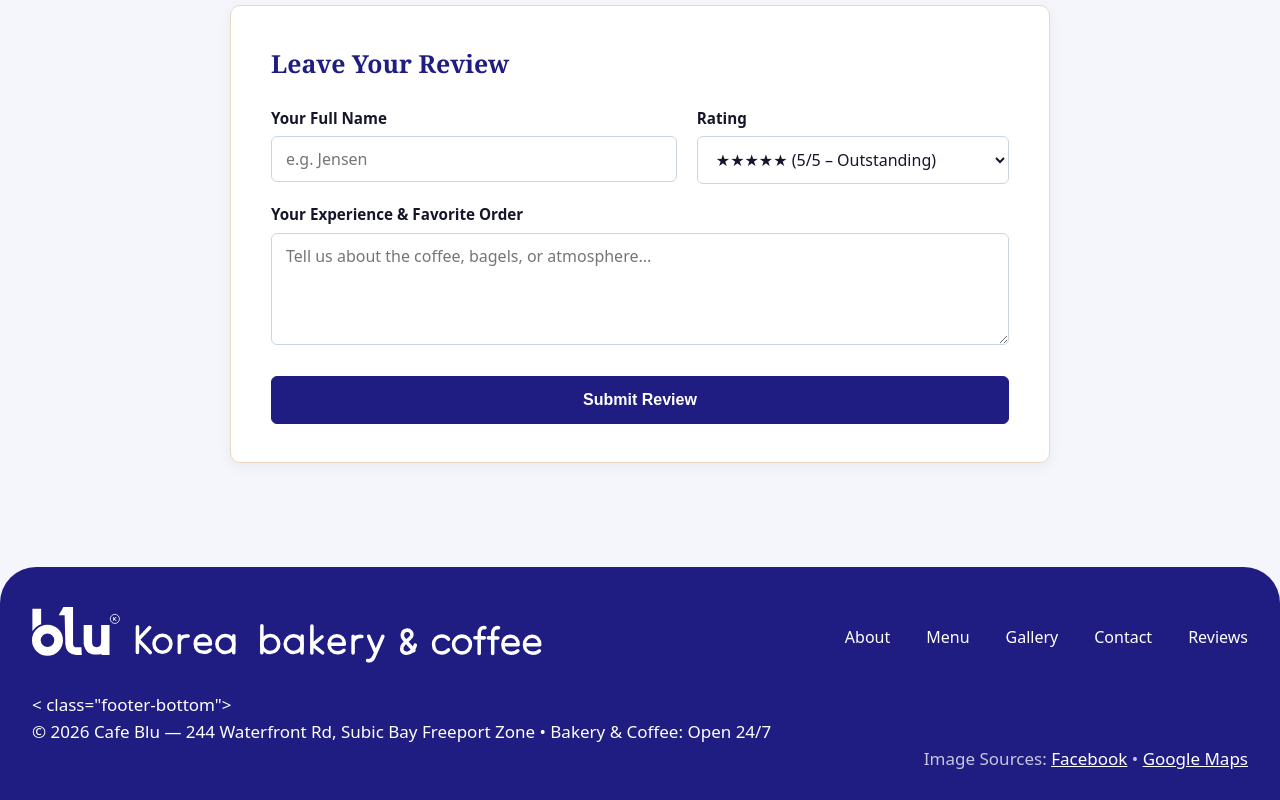
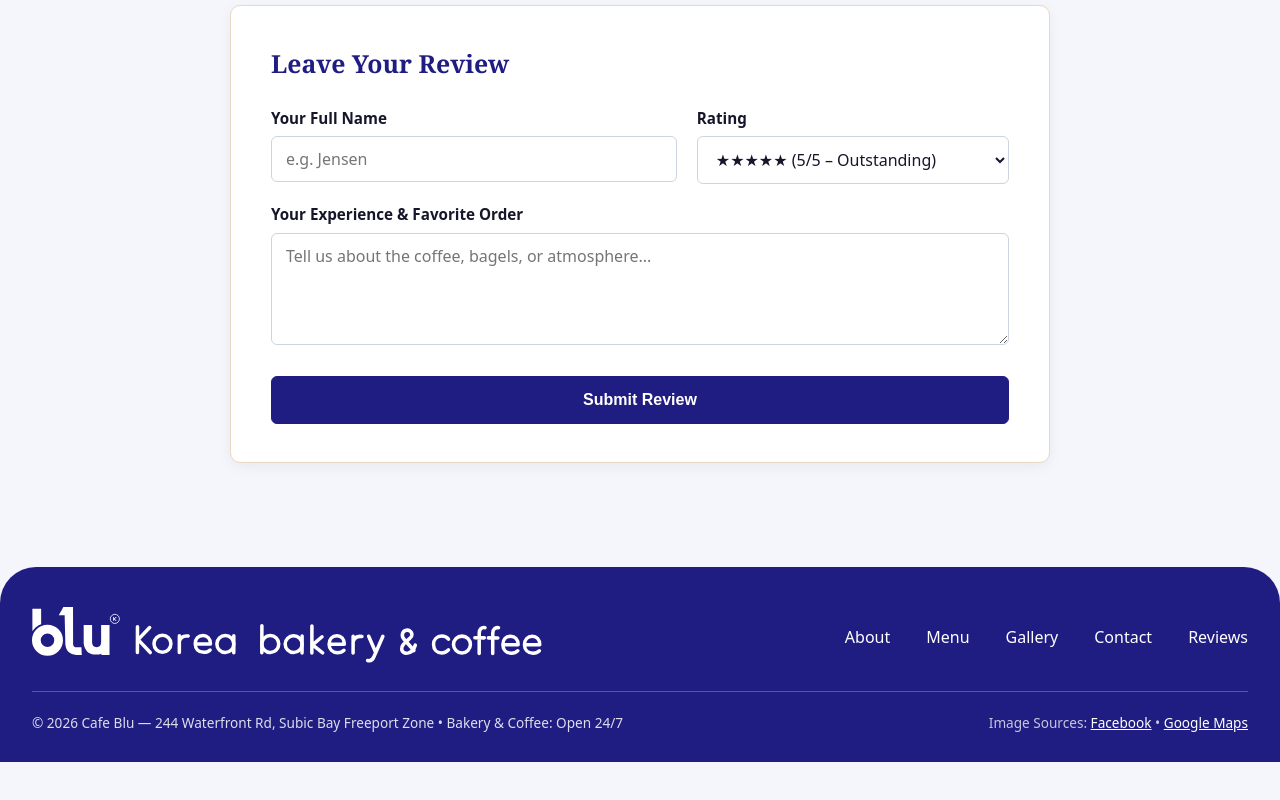
Before and after one commit to arodillas/Rodillas_MP1, a plain HTML site: page reviews.html in a window 1280 px wide. Shown: the part 717-1517 px from the top of the page. After the commit the page ends 1479 px from the top, so only its background shows below. Drawn offline with Linux system fonts and the light colour scheme.

Commit message:
typo fix

```diff
--- a/reviews.html
+++ b/reviews.html
@@ -112,7 +112,7 @@
                 </ul>
             </div>
 
-            < class="footer-bottom">
+            <div class="footer-bottom">
                 <p>&copy; 2026 Cafe Blu &mdash; 244 Waterfront Rd, Subic Bay Freeport Zone &bull; Bakery & Coffee: Open 24/7</p>
                 <p class="footer-credits">Image Sources: <a href="https://www.facebook.com/TheBluCafe" target="_blank">Facebook</a> &bull; <a href="https://maps.google.com/?q=244+Waterfront+Rd,+Subic+Bay+Freeport+Zone" target="_blank">Google Maps</a></p>
             </div>
```
Also changed, not shown: index.html (+1 -0 lines).
